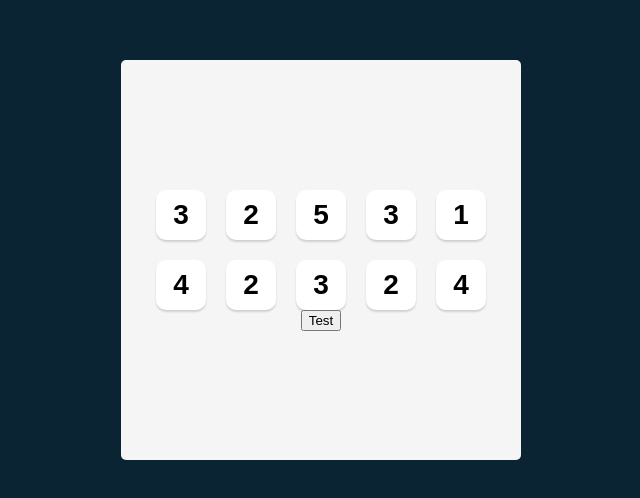
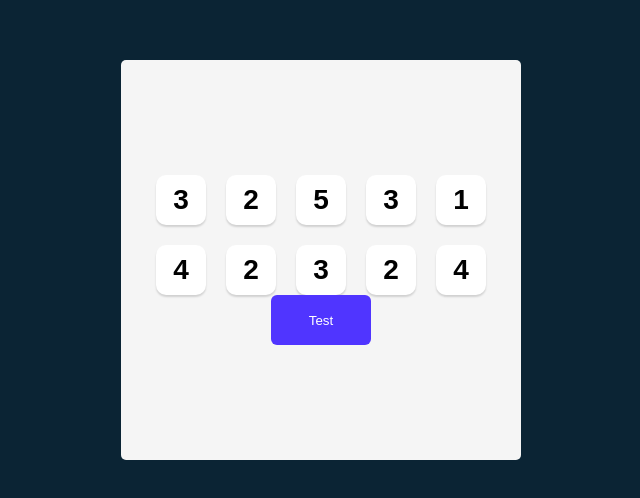
Before and after one commit to jamescodes84/tenzies, a React (Vite) app in the folder tenzies/: page / in a window 1280 px wide. Shown: the part 140-638 px from the top of the page, without its empty margins (319-959 px from the left). Built offline with nearby package versions, Linux system fonts and the light colour scheme.

Commit message:
button css applied

```diff
--- a/tenzies/src/App.jsx
+++ b/tenzies/src/App.jsx
@@ -27,7 +27,7 @@ export default function App() {
           <div className="dice-container">
               {diceElements}
           </div>
-          <button onClick={rollDice} class="roll-button">Test</button>
+          <button onClick={rollDice} class="roll-dice">Test</button>
         </main>
     </>
 
--- a/tenzies/src/index.css
+++ b/tenzies/src/index.css
@@ -49,3 +49,13 @@ main {
     font-weight: bold;
     cursor: pointer;
 }
+
+button.roll-dice {
+    height: 50px;
+    width: 100px;
+    border: none;
+    border-radius: 6px;
+    background-color: #5035FF;
+    color: white;
+    font-size: 1.2
+}
```
